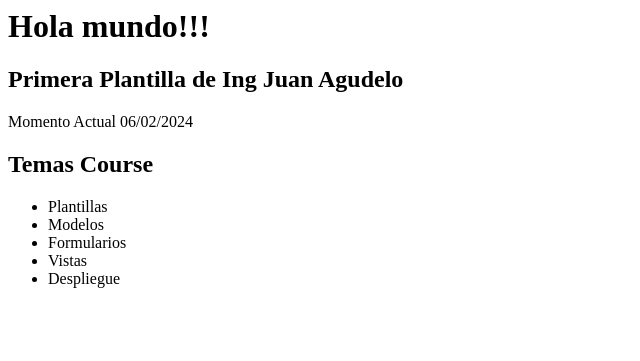
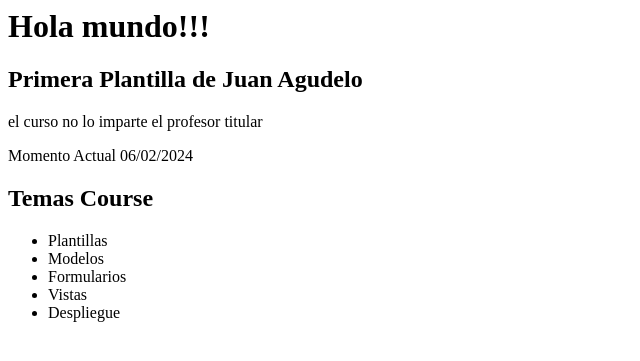
Before and after one commit to ESNIK07/Proyecto1, a Django app: page /saludo/ in a window 1280 px wide. Shown: the top 361 px of the page, without its empty margins (0-640 px from the left). Run offline with Django 3.2, Linux system fonts and the light colour scheme.

Commit message:
06/02/2024 Mod index.htm, views.py and Add gitignore

```diff
--- a/Proyecto1/templates/index.html
+++ b/Proyecto1/templates/index.html
@@ -1,6 +1,11 @@
 <html>
 <h1>Hola mundo!!!</h1>
 <h2>Primera Plantilla de {{name_person.title}} {{last_name_person.title}}</h2>
+{% if name_person.title == 'ING Juan'  %}
+    <p>el curso lo imparte el profesor titular</p>
+{% else %}
+    <p>el curso no lo imparte el profesor titular</p>
+{% endif %}
 <p>Momento Actual {{date_now}}</p>
 {% if temas_course %}
 <h2>Temas Course</h2>
--- a/Proyecto1/views.py
+++ b/Proyecto1/views.py
@@ -18,7 +18,7 @@ class Person(object):
 
 def saludo(request):
     # Trayendo Plantilla html de manera poco optima pero funcional
-    p1 = Person("ING Juan", "Agudelo")
+    p1 = Person("Juan", "Agudelo")
     # name = "Juan"
     # last_name = "Agudelo"
     temas = ["Plantillas", "Modelos", "Formularios", "Vistas", "Despliegue"]
```
Also changed, not shown: 1 other file.
